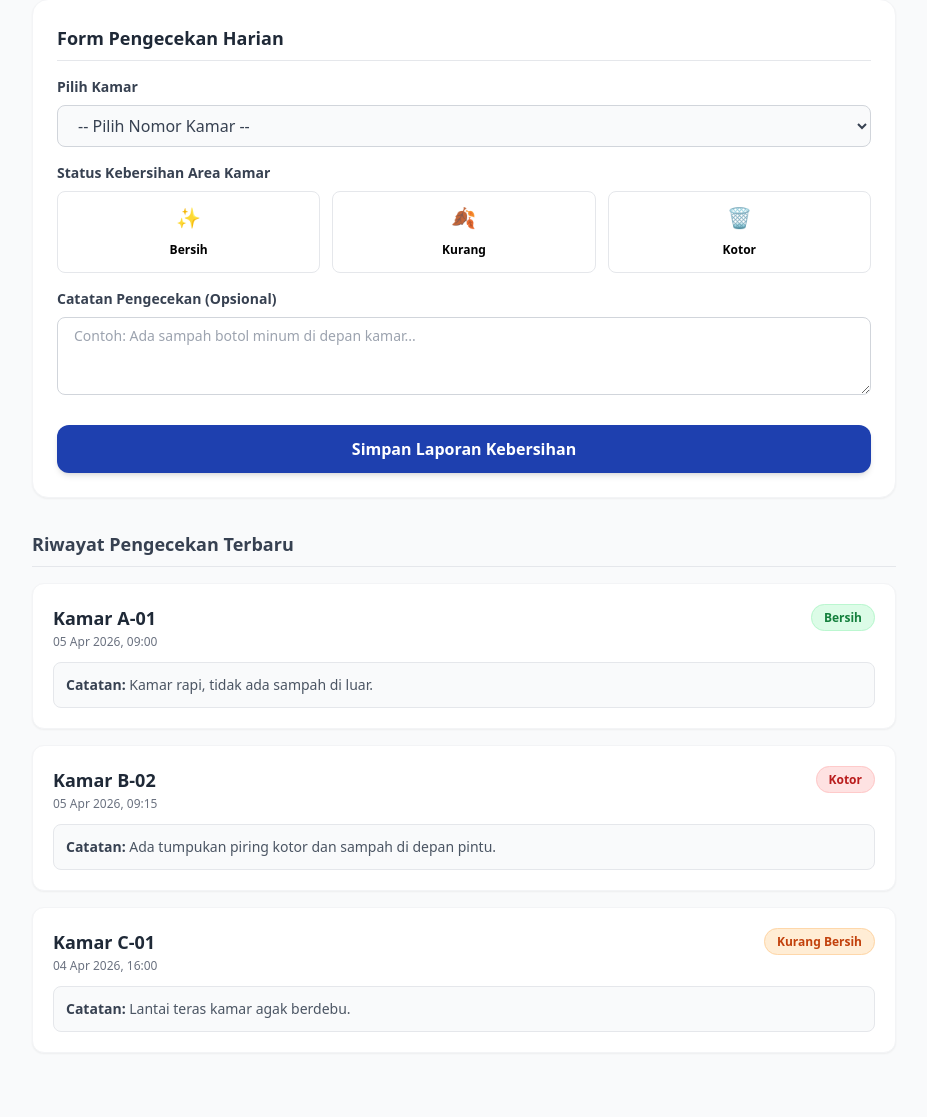
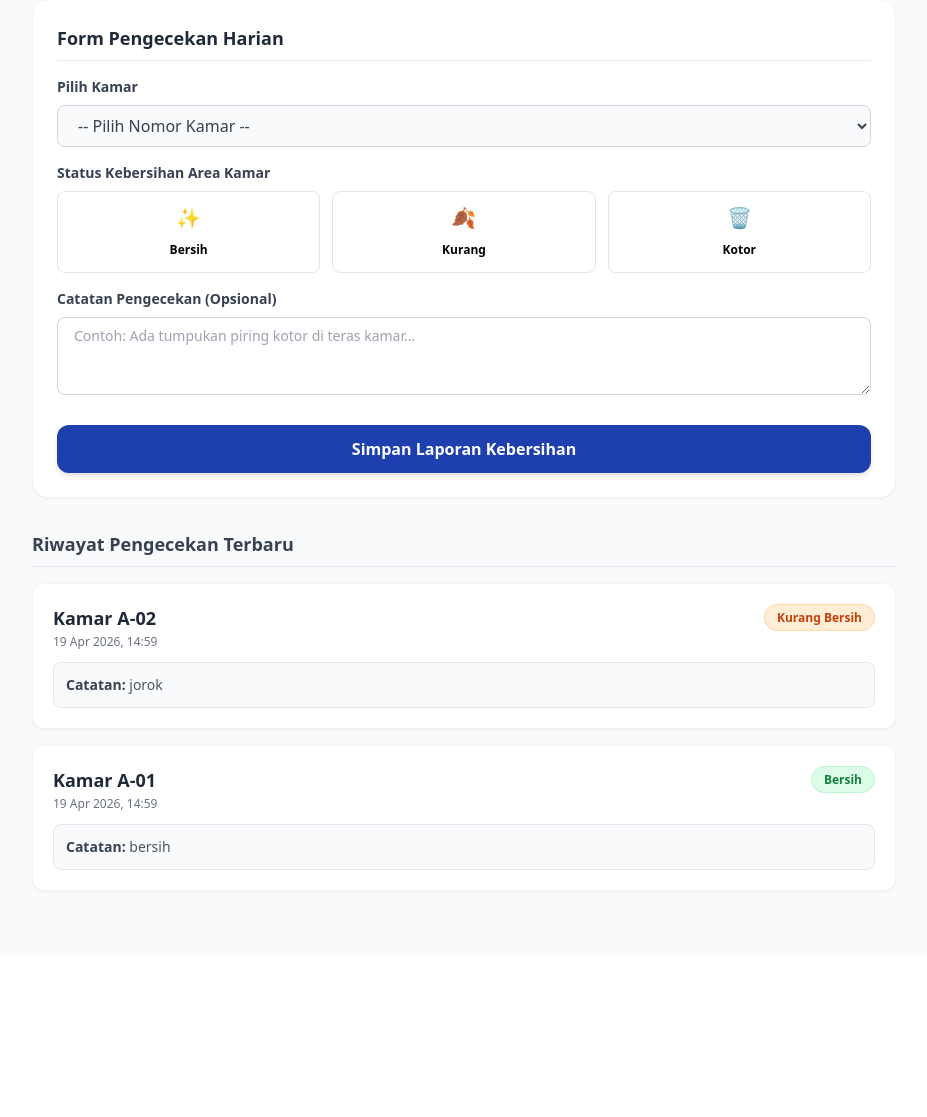
Before and after one commit to tasyakurmaulana/SISTEM-OPERASIONAL-KOSKITA, a PHP site: page /penjaga/kebersihan.php in a window 1280 px wide. Shown: the part 89-1206 px from the top of the page, without its empty margins (176-1103 px from the left). After the commit the page ends 981 px from the top, so only its background shows below. Run offline with PHP 8.4, Linux system fonts and the light colour scheme; a user stored in the database is signed in; data comes from the database, SQL or seed files in the repository; some libraries are stand-ins or nearby versions.

Commit message:
Update kebersihan.php

```diff
--- a/penjaga/kebersihan.php
+++ b/penjaga/kebersihan.php
@@ -1,27 +1,42 @@
 <?php
 session_start();
-// Proteksi Halaman: Hanya untuk role 'penjaga'
+require '../koneksi.php';
+
 if (!isset($_SESSION['id_user']) || $_SESSION['role'] !== 'penjaga') {
     header("Location: ../login.php");
     exit;
 }
 
-// Simulasi Data Kamar untuk Dropdown
-$daftar_kamar = ['A-01', 'A-02', 'B-01', 'B-02', 'C-01'];
+$pesan_sukses = "";
+$pesan_error = "";
 
-// Simulasi Data Riwayat Checklist Kebersihan (PBI-29)
-$riwayat_kebersihan = [
-    ['kamar' => 'A-01', 'tanggal' => '05 Apr 2026, 09:00', 'status' => 'Bersih', 'catatan' => 'Kamar rapi, tidak ada sampah di luar.'],
-    ['kamar' => 'B-02', 'tanggal' => '05 Apr 2026, 09:15', 'status' => 'Kotor', 'catatan' => 'Ada tumpukan piring kotor dan sampah di depan pintu.'],
-    ['kamar' => 'C-01', 'tanggal' => '04 Apr 2026, 16:00', 'status' => 'Kurang Bersih', 'catatan' => 'Lantai teras kamar agak berdebu.']
-];
 
-$pesan_sukses = "";
 if ($_SERVER['REQUEST_METHOD'] === 'POST') {
-    // Di aplikasi asli, di sini adalah proses INSERT INTO checklist_kebersihan
-    $kamar_dicek = $_POST['kamar'];
-    $pesan_sukses = "Checklist kebersihan untuk kamar $kamar_dicek berhasil disimpan!"; // PBI-28
+    $id_penghuni = (int)$_POST['id_penghuni'];
+    $status_bersih = $conn->real_escape_string($_POST['status']);
+    $catatan = $conn->real_escape_string($_POST['catatan']);
+
+    $stmt = $conn->prepare("INSERT INTO checklist_kebersihan (id_penghuni, status, catatan) VALUES (?, ?, ?)");
+    $stmt->bind_param("iss", $id_penghuni, $status_bersih, $catatan);
+
+    if ($stmt->execute()) {
+        $pesan_sukses = "Checklist kebersihan berhasil disimpan ke database!";
+    } else {
+        $pesan_error = "Gagal menyimpan data pengecekan.";
     }
+}
+
+
+$query_kamar = $conn->query("SELECT id_penghuni, nomor_kamar, nama_lengkap FROM penghuni ORDER BY nomor_kamar ASC");
+
+
+$query_riwayat = $conn->query("
+    SELECT c.tanggal_cek, c.status, c.catatan, p.nomor_kamar, p.nama_lengkap
+    FROM checklist_kebersihan c
+    JOIN penghuni p ON c.id_penghuni = p.id_penghuni
+    ORDER BY c.tanggal_cek DESC
+    LIMIT 20
+");
 ?>
 
 <!DOCTYPE html>
@@ -36,7 +51,7 @@ if ($_SERVER['REQUEST_METHOD'] === 'POST') {
 
     <nav class="bg-blue-800 text-white shadow-md sticky top-0 z-50">
         <div class="max-w-4xl mx-auto px-4 py-3 flex items-center">
-            <a href="javascript:history.back()" class="mr-4 hover:bg-blue-700 p-2 rounded-full transition">
+            <a href="dashboard_penjaga.php" class="mr-4 hover:bg-blue-700 p-2 rounded-full transition">
                 <svg class="w-6 h-6" fill="none" stroke="currentColor" viewBox="0 0 24 24"><path stroke-linecap="round" stroke-linejoin="round" stroke-width="2" d="M10 19l-7-7m0 0l7-7m-7 7h18"></path></svg>
             </a>
             <div class="font-bold text-lg">Checklist Kebersihan</div>
@@ -46,8 +61,14 @@ if ($_SERVER['REQUEST_METHOD'] === 'POST') {
     <div class="max-w-4xl mx-auto px-4 py-6">
 
         <?php if($pesan_sukses): ?>
-        <div class="bg-green-100 border-l-4 border-green-500 text-green-700 p-4 mb-6 rounded shadow-sm font-semibold">
+        <div class="bg-green-100 border-l-4 border-green-500 text-green-700 p-4 mb-6 rounded shadow-sm font-semibold text-sm">
             <?php echo $pesan_sukses; ?>
+        </div>
+        <?php endif; ?>
+
+        <?php if($pesan_error): ?>
+        <div class="bg-red-100 border-l-4 border-red-500 text-red-700 p-4 mb-6 rounded shadow-sm font-semibold text-sm">
+            <?php echo $pesan_error; ?>
         </div>
         <?php endif; ?>
 
@@ -57,11 +78,17 @@ if ($_SERVER['REQUEST_METHOD'] === 'POST') {
             <form method="POST" action="">
                 <div class="mb-4">
                     <label class="block text-sm font-bold text-gray-700 mb-2">Pilih Kamar</label>
-                    <select name="kamar" class="w-full border border-gray-300 rounded-lg px-4 py-2 focus:ring-2 focus:ring-blue-500 focus:outline-none bg-gray-50 text-gray-700">
+                    <select name="id_penghuni" class="w-full border border-gray-300 rounded-lg px-4 py-2 focus:ring-2 focus:ring-blue-500 focus:outline-none bg-gray-50 text-gray-700" required>
                         <option value="" disabled selected>-- Pilih Nomor Kamar --</option>
-                        <?php foreach($daftar_kamar as $k): ?>
-                            <option value="<?php echo $k; ?>">Kamar <?php echo $k; ?></option>
-                        <?php endforeach; ?>
+                        <?php if($query_kamar && $query_kamar->num_rows > 0): ?>
+                            <?php while($k = $query_kamar->fetch_assoc()): ?>
+                                <option value="<?php echo $k['id_penghuni']; ?>">
+                                    Kamar <?php echo htmlspecialchars($k['nomor_kamar']); ?> - <?php echo htmlspecialchars($k['nama_lengkap']); ?>
+                                </option>
+                            <?php endwhile; ?>
+                        <?php else: ?>
+                            <option value="" disabled>Belum ada data penghuni</option>
+                        <?php endif; ?>
                     </select>
                 </div>
 
@@ -94,7 +121,7 @@ if ($_SERVER['REQUEST_METHOD'] === 'POST') {
 
                 <div class="mb-6">
                     <label class="block text-sm font-bold text-gray-700 mb-2">Catatan Pengecekan (Opsional)</label>
-                    <textarea name="catatan" rows="3" placeholder="Contoh: Ada sampah botol minum di depan kamar..." class="w-full border border-gray-300 rounded-lg px-4 py-2 focus:ring-2 focus:ring-blue-500 focus:outline-none text-sm"></textarea>
+                    <textarea name="catatan" rows="3" placeholder="Contoh: Ada tumpukan piring kotor di teras kamar..." class="w-full border border-gray-300 rounded-lg px-4 py-2 focus:ring-2 focus:ring-blue-500 focus:outline-none text-sm"></textarea>
                 </div>
 
                 <button type="submit" class="w-full bg-blue-800 hover:bg-blue-900 text-white font-bold py-3 px-4 rounded-xl shadow-md transition">
@@ -105,12 +132,13 @@ if ($_SERVER['REQUEST_METHOD'] === 'POST') {
 
         <h3 class="text-lg font-bold text-gray-700 mb-4 border-b pb-2">Riwayat Pengecekan Terbaru</h3>
         <div class="space-y-4">
-            <?php foreach($riwayat_kebersihan as $riwayat): ?>
+            <?php if ($query_riwayat && $query_riwayat->num_rows > 0): ?>
+                <?php while($riwayat = $query_riwayat->fetch_assoc()): ?>
                 <div class="bg-white rounded-xl shadow-sm border border-gray-100 p-5">
                     <div class="flex justify-between items-start mb-2">
                         <div>
-                        <h4 class="font-bold text-gray-800 text-lg">Kamar <?php echo $riwayat['kamar']; ?></h4>
-                        <p class="text-xs text-gray-500 mt-0.5"><?php echo $riwayat['tanggal']; ?></p>
+                            <h4 class="font-bold text-gray-800 text-lg">Kamar <?php echo htmlspecialchars($riwayat['nomor_kamar']); ?></h4>
+                            <p class="text-xs text-gray-500 mt-0.5"><?php echo date('d M Y, H:i', strtotime($riwayat['tanggal_cek'])); ?></p>
                         </div>
                         <div>
                             <?php if($riwayat['status'] == 'Bersih'): ?>
@@ -122,13 +150,18 @@ if ($_SERVER['REQUEST_METHOD'] === 'POST') {
                             <?php endif; ?>
                         </div>
                     </div>
-                <?php if($riwayat['catatan']): ?>
+                    <?php if(!empty($riwayat['catatan'])): ?>
                         <div class="mt-3 p-3 bg-gray-50 rounded-lg border border-gray-200 text-sm text-gray-600">
-                        <span class="font-semibold text-gray-700">Catatan:</span> <?php echo $riwayat['catatan']; ?>
+                            <span class="font-semibold text-gray-700">Catatan:</span> <?php echo htmlspecialchars($riwayat['catatan']); ?>
                         </div>
                     <?php endif; ?>
                 </div>
-            <?php endforeach; ?>
+                <?php endwhile; ?>
+            <?php else: ?>
+                <div class="bg-white p-6 rounded-xl shadow-sm text-center border border-gray-100">
+                    <p class="text-gray-500 text-sm">Belum ada riwayat pengecekan kebersihan.</p>
+                </div>
+            <?php endif; ?>
         </div>
 
     </div>
```
Lines whose indentation alone changed are shown as unchanged.
